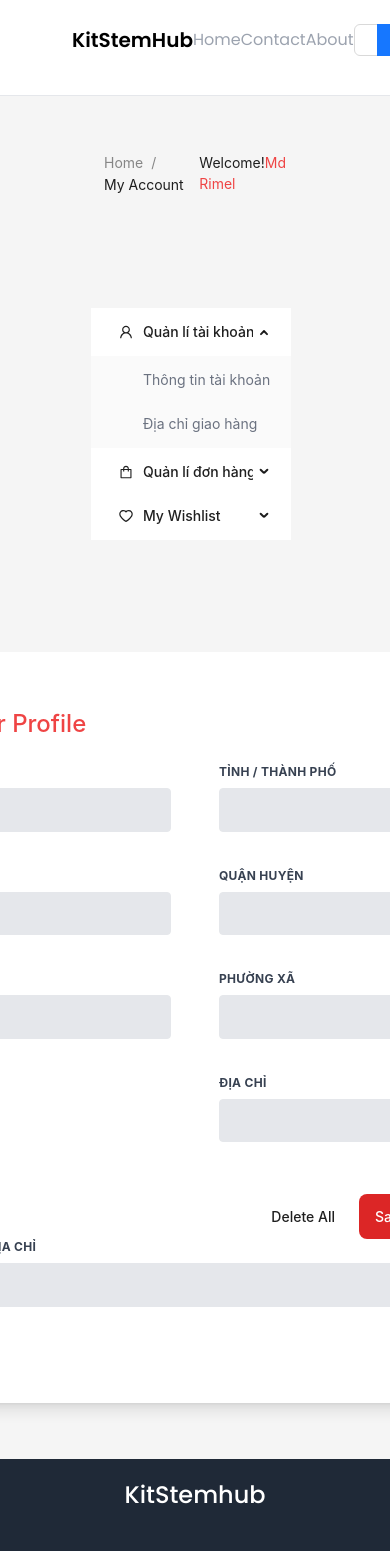
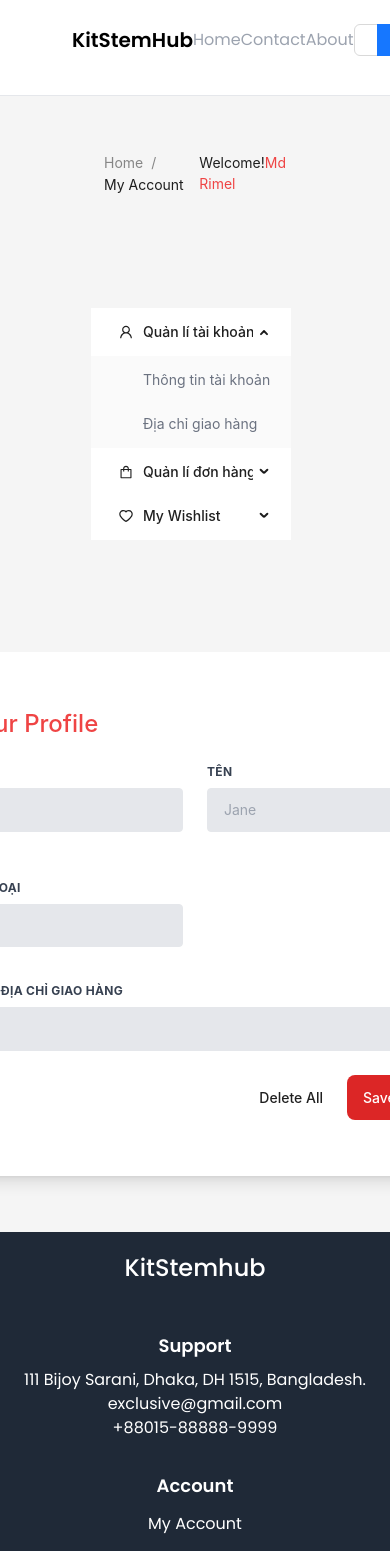
Before and after one commit to LMKhoa123/KitStemHub-FE-Customer, a React (Vite) app in the folder KitStemHub-Customer/: page /profile/profileaddress in a window 390 px wide. Shown: the top 1551 px of the page. Built offline with nearby package versions, Linux system fonts and the light colour scheme; no server answers.

Commit message:
update profile 1/10

```diff
--- a/KitStemHub-Customer/src/components/profile/profileaddress/ProfileAddress.jsx
+++ b/KitStemHub-Customer/src/components/profile/profileaddress/ProfileAddress.jsx
@@ -1,7 +1,7 @@
 import { Layout } from "antd";
 import ProfileNav from "../profilenav/ProfileNav";
 import ProfileSidebar from "../profilesidebar/ProfileSidebar";
-import FormMyProfile from "../profileinfo/formmyprofile/FormMyProfile";
+import FormMyAddress from "./formmyaddress/FormMyAddress";
 
 const { Content } = Layout;
 
@@ -22,7 +22,7 @@ function ProfileAddress() {
 
             {/* form profile */}
             <div className="p-14 max-w-4xl">
-              <FormMyProfile />
+              <FormMyAddress />
             </div>
           </Content>
         </Layout>
--- a/KitStemHub-Customer/src/components/profile/profileaddress/formmyaddress/FormMyAddress.jsx
+++ b/KitStemHub-Customer/src/components/profile/profileaddress/formmyaddress/FormMyAddress.jsx
@@ -1,5 +1,3 @@
-import {} from "antd";
-
 function FormMyAddress() {
   return (
     <div className=" bg-white p-14 rounded-lg shadow-lg">
@@ -7,14 +5,14 @@ function FormMyAddress() {
         Edit Your Profile
       </h1>
       <div className="form-container flex flex-col md:flex-row gap-6">
-        <form className="flex flex-col gap-6 w-full md:w-1/2">
-          <div className="form-group flex flex-col div1">
-            <div className="w-full px-3 mb-6 ">
+        <form className="flex flex-col w-full md:w-1/2">
+          <div className="form-group flex flex-row mb-3">
+            <div className="w-full px-3 mb-3 ">
               <label
                 className="block uppercase tracking-wide text-gray-700 text-xs font-bold mb-2"
                 htmlFor="grid-first-name"
               >
-                Họ và Tên
+                Họ
               </label>
               <input
                 className="appearance-none block w-64 bg-gray-200 text-gray-700 border rounded py-3 px-4 mb-3 leading-tight focus:outline-none focus:bg-white"
@@ -23,111 +21,60 @@ function FormMyAddress() {
                 placeholder="Jane"
               />
             </div>
-            <div className="w-full mb-6 px-3">
+            <div className="w-full px-3 mb-6">
               <label
                 className="block uppercase tracking-wide text-gray-700 text-xs font-bold mb-2"
-                htmlFor="grid-last-name"
+                htmlFor="grid-first-name"
               >
-                Email
+                Tên
               </label>
               <input
-                className="appearance-none block w-64 bg-gray-200 text-gray-700 border border-gray-200 rounded py-3 mb-3 px-4 leading-tight focus:outline-none focus:bg-white focus:border-gray-500"
-                id="grid-last-name"
-                type="email"
-                placeholder="name@example.com"
+                className="appearance-none block w-64 bg-gray-200 text-gray-700 border rounded py-3 px-4 mb-3 leading-tight focus:outline-none focus:bg-white"
+                id="grid-first-name"
+                type="text"
+                placeholder="Jane"
               />
+            </div>
+          </div>
+          <div className="w-full px-3 mb-6 ">
+            <label
+              className="block uppercase tracking-wide text-gray-700 text-xs font-bold mb-2"
+              htmlFor="grid-first-name"
+            >
+              Số điện thoại
+            </label>
+            <input
+              className="appearance-none block w-64 bg-gray-200 text-gray-700 border rounded py-3 px-4 mb-3 leading-tight focus:outline-none focus:bg-white"
+              id="grid-first-name"
+              type="text"
+              placeholder=""
+            />
+          </div>
+        </form>
       </div>
       <div className="w-full mb-6 px-3">
         <label
           className="block uppercase tracking-wide text-gray-700 text-xs font-bold mb-2"
           htmlFor="grid-last-name"
         >
-                Số điện thoại
+          Thông tin địa chỉ giao hàng
         </label>
         <input
-                className="appearance-none block w-64 bg-gray-200 text-gray-700 border border-gray-200 rounded py-3 mb-3 px-4 leading-tight focus:outline-none focus:bg-white focus:border-gray-500"
+          className="appearance-none block w-full bg-gray-200 text-gray-700 border border-gray-200 rounded py-3 mb-3 px-4 leading-tight focus:outline-none focus:bg-white focus:border-gray-500"
           id="grid-last-name"
-                type="number"
-                placeholder="name@example.com"
+          type="text"
+          placeholder=""
         />
       </div>
-          </div>
-        </form>
-
-        <form className="flex flex-col gap-6 w-full md:w-1/2">
-          <div className="form-group flex flex-col div2">
-            <div className="w-full px-3 mb-6">
-              <label
-                className="block uppercase tracking-wide text-gray-700 text-xs font-bold mb-2"
-                htmlFor="grid-first-name"
-              >
-                Tỉnh / Thành phố
-              </label>
-              <input
-                className="appearance-none block w-64 bg-gray-200 text-gray-700 border rounded py-3 px-4 mb-3 leading-tight focus:outline-none focus:bg-white"
-                id="grid-first-name"
-                type="text"
-                placeholder="Kingston, 5236, United State"
-              />
-            </div>
-
-            <div className="w-full px-3 mb-6">
-              <label
-                className="block uppercase tracking-wide text-gray-700 text-xs font-bold mb-2"
-                htmlFor="grid-last-name"
-              >
-                Quận huyện
-              </label>
-              <input
-                className="appearance-none block w-64 bg-gray-200 text-gray-700 border border-gray-200 rounded py-3 mb-3 px-4 leading-tight focus:outline-none focus:bg-white focus:border-gray-500"
-                id="grid-last-name"
-                type="text"
-                placeholder="Kingston, 5236, United State"
-              />
-            </div>
-
-            <div className="w-full px-3 mb-6">
-              <label
-                className="block uppercase tracking-wide text-gray-700 text-xs font-bold mb-2"
-                htmlFor="grid-last-name"
-              >
-                Phường Xã
-              </label>
-              <input
-                className="appearance-none block w-64 bg-gray-200 text-gray-700 border border-gray-200 rounded py-3 mb-3 px-4 leading-tight focus:outline-none focus:bg-white focus:border-gray-500"
-                id="grid-last-name"
-                type="text"
-                placeholder="Kingston, 5236, United State"
-              />
-            </div>
-
-            <div className="w-full px-3 mb-10">
-              <label
-                className="block uppercase tracking-wide text-gray-700 text-xs font-bold mb-2"
-                htmlFor="grid-last-name"
-              >
-                Địa chỉ
-              </label>
-              <input
-                className="appearance-none block w-64 bg-gray-200 text-gray-700 border border-gray-200 rounded py-3 mb-3 px-4 leading-tight focus:outline-none focus:bg-white focus:border-gray-500"
-                id="grid-last-name"
-                type="text"
-                placeholder="Kingston, 5236, United State"
-              />
-            </div>
-
       <div className="flex justify-end">
         <div className="mr-3 p-3 font-medium">
-                <a href="#">Cancel</a>
+          <a href="#">Delete All</a>
         </div>
         <div className="flex bg-red-600 justify-center align-middle p-3 rounded-lg text-white font-medium w-32">
           <a>Save Changes</a>
         </div>
       </div>
     </div>
-        </form>
-      </div>
-    </div>
   );
 }
 
--- a/KitStemHub-Customer/src/components/profile/profileinfo/formmyprofile/FormMyProfile.jsx
+++ b/KitStemHub-Customer/src/components/profile/profileinfo/formmyprofile/FormMyProfile.jsx
@@ -268,20 +268,6 @@ function FormMyProfile() {
                 }
               />
             </div>
-
-            <div className="flex justify-end">
-              <div className="mr-3 p-3 font-medium">
-                <a href="#" onClick={resetProfileData}>
-                  Delete All
-                </a>
-              </div>
-              <div
-                className="flex bg-red-600 justify-center align-middle p-3 rounded-lg text-white font-medium w-32"
-                onClick={updateProfile}
-              >
-                <a>Save Changes</a>
-              </div>
-            </div>
           </div>
         </form>
       </div>
@@ -293,7 +279,7 @@ function FormMyProfile() {
           Thông tin Địa chỉ
         </label>
         <input
-          className="appearance-none block w-full bg-gray-200 text-gray-700 border border-gray-200 rounded py-3 mb-3 px-4 leading-tight focus:outline-none focus:bg-white focus:border-gray-500"
+          className="appearance-none block w-full text-xl text-gray-700 border border-gray-200 rounded py-3 mb-3 px-4"
           id="address"
           type="text"
           value={profileData.address}
@@ -303,6 +289,20 @@ function FormMyProfile() {
           disabled
         />
       </div>
+
+      <div className="flex justify-end">
+        <div className="mr-3 p-3 font-medium">
+          <a href="#" onClick={resetProfileData}>
+            Delete All
+          </a>
+        </div>
+        <div
+          className="flex bg-red-600 justify-center align-middle p-3 rounded-lg text-white font-medium w-32"
+          onClick={updateProfile}
+        >
+          <a>Save Changes</a>
+        </div>
+      </div>
     </div>
   );
 }
```
Lines whose indentation alone changed are shown as unchanged.
